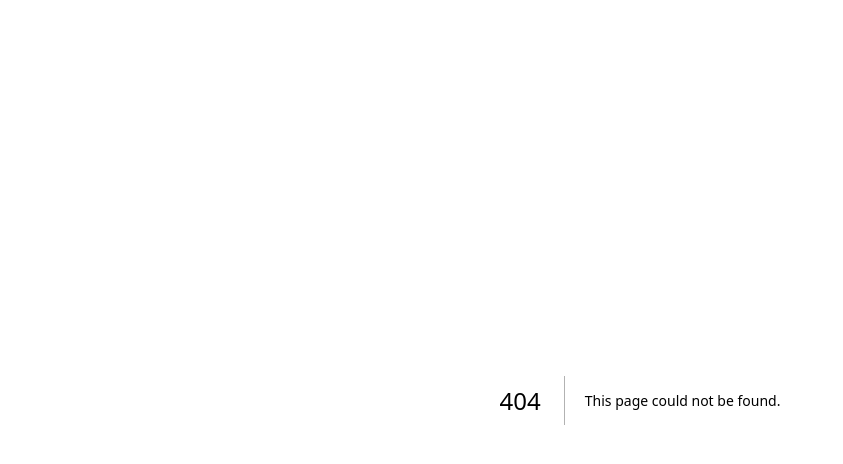
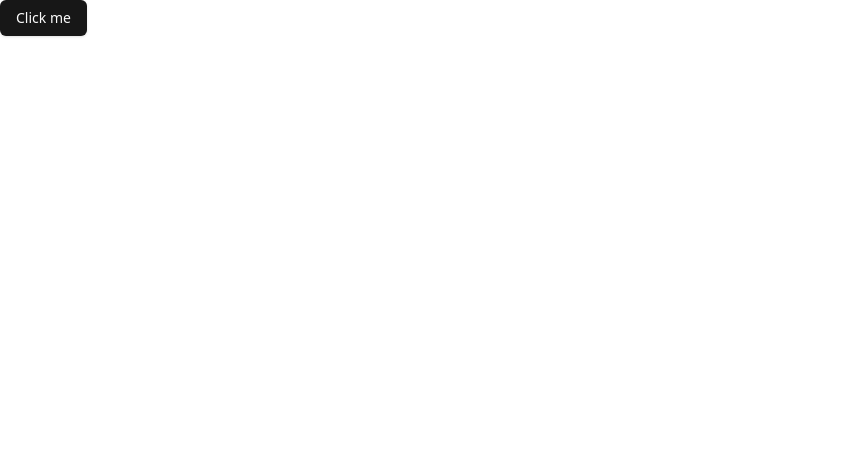
Before and after one commit to Matheusesp1/barber, a Next.js app: page /about in a window 1280 px wide. Before the commit this address had no page. Shown: the top 464 px of the page, without its empty margins (0-843 px from the left). Built offline with nearby package versions, Linux system fonts and the light colour scheme.

Commit message:
chore: add pagestsx

```diff
--- /dev/null
+++ b/app/about/page.tsx
@@ -0,0 +1,9 @@
+// import { useState } from "react";
+import { Button } from "../_components/ui/button";
+
+//SERVER COMPONENTS
+const Home = () => {
+  return <Button>Click me</Button>;
+}
+
+export default Home;
--- a/app/page.tsx
+++ b/app/page.tsx
@@ -1,9 +1,9 @@
-// import { useState } from "react";
-import { Button } from "../app/_components/ui/button";
+// // import { useState } from "react";
+// import { Button } from "../_components/ui/button";
 
-//SERVER COMPONENTS
-const Home = () => {
-  return <Button>Click me</Button>;
-}
+// //SERVER COMPONENTS
+// const Home = () => {
+//   return <Button>Click me</Button>;
+// }
 
-export default Home;
+// export default Home;
```
